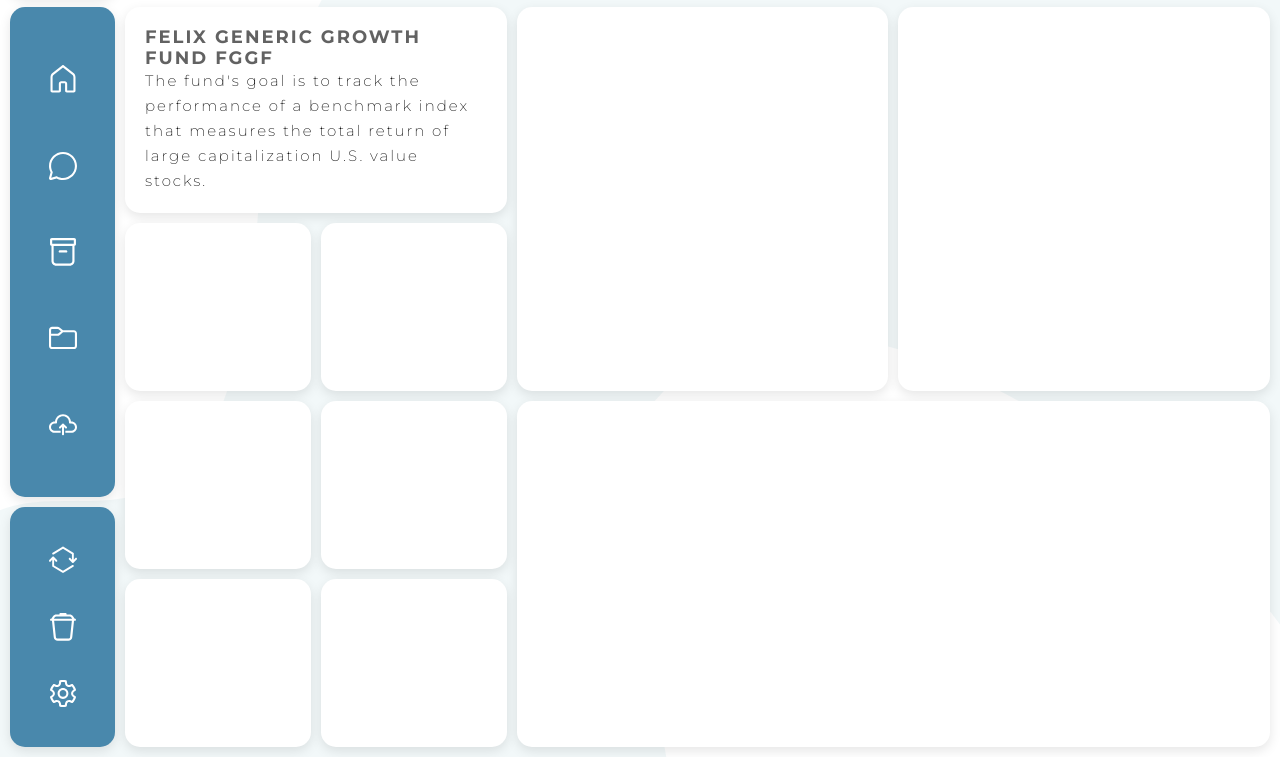
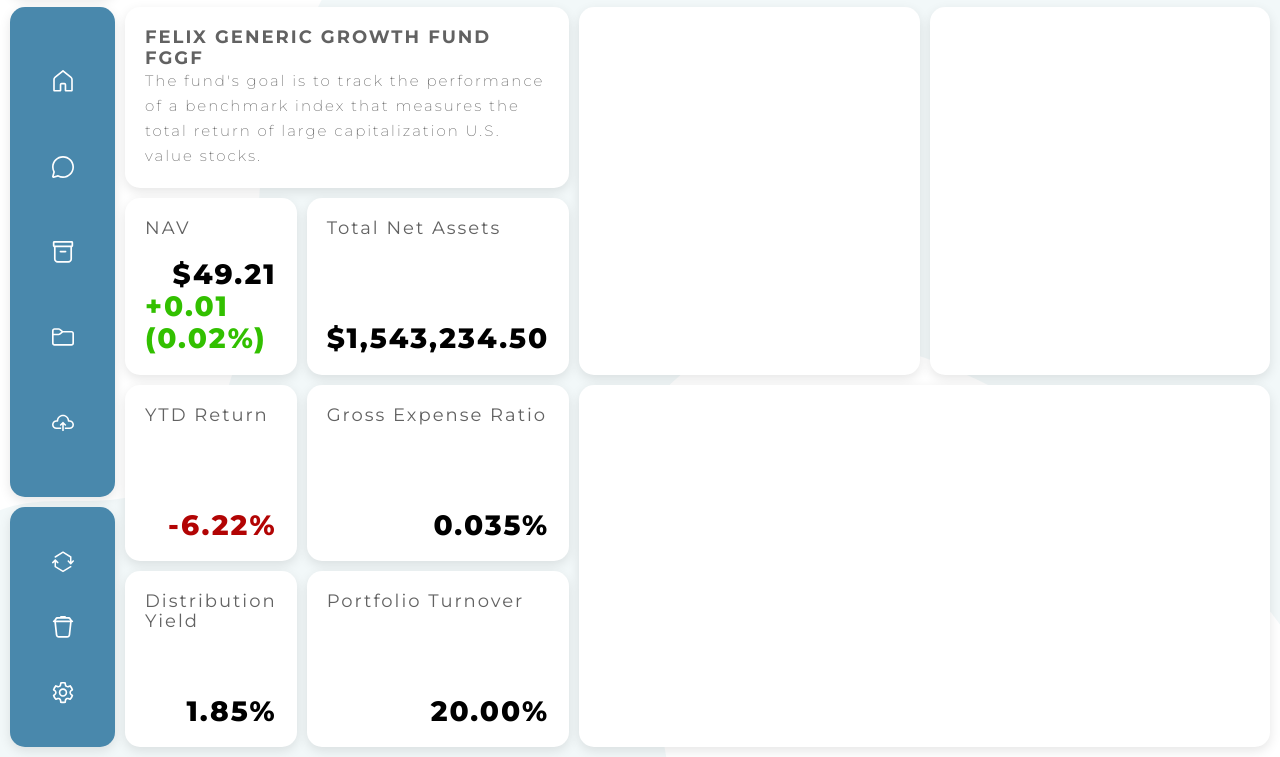
Before and after one commit to teapardee/odin-mf-dashboard, a plain HTML site: page index.html in a window 1280 px wide. Shown: the part 118-875 px from the top of the page. Drawn offline with nearby package versions, Linux system fonts and the light colour scheme.

Commit message:
Update All Small Tiles

```diff
--- a/index.html
+++ b/index.html
@@ -57,12 +57,33 @@
       <div class="tile fund-details"></div>
       <div class="tile fund-diversification"></div>
       <div class="tile fund-holdings"></div>
-      <div class="tile"></div>
-      <div class="tile"></div>
-      <div class="tile"></div>
-      <div class="tile"></div>
-      <div class="tile"></div>
-      <div class="tile"></div>
+      <div class="tile">
+        <div class="tile-header-thin">NAV</div>
+        <div class="tile-number">$49.21</div>
+        <div class="tile-number" style="color: #32c000; flex-grow: 0">
+          +0.01 (0.02%)
+        </div>
+      </div>
+      <div class="tile">
+        <div class="tile-header-thin">Total Net Assets</div>
+        <div class="tile-number">$1,543,234.50</div>
+      </div>
+      <div class="tile">
+        <div class="tile-header-thin">YTD Return</div>
+        <div class="tile-number" style="color: #b20404">-6.22%</div>
+      </div>
+      <div class="tile">
+        <div class="tile-header-thin">Gross Expense Ratio</div>
+        <div class="tile-number">0.035%</div>
+      </div>
+      <div class="tile">
+        <div class="tile-header-thin">Distribution Yield</div>
+        <div class="tile-number">1.85%</div>
+      </div>
+      <div class="tile">
+        <div class="tile-header-thin">Portfolio Turnover</div>
+        <div class="tile-number">20.00%</div>
+      </div>
     </div>
   </body>
 </html>
--- a/styles.css
+++ b/styles.css
@@ -9,6 +9,8 @@
   letter-spacing: 2px;
   --primary-color: #4988ac;
   --secondary-color: #626262;
+  --darkfont: black;
+  color: var(--secondary-color);
 }
 
 input,
@@ -63,8 +65,8 @@ nav {
 }
 
 img {
-  height: 2.8rem;
-  width: 2.8rem;
+  height: 2.2rem;
+  width: 2.2rem;
 }
 
 /* Header */
@@ -182,7 +184,11 @@ input::placeholder {
 .tile-header-bold {
   font-size: 1.8rem;
   font-weight: 700;
-  color: var(--secondary-color);
+}
+
+.tile-header-thin {
+  font-size: 1.8rem;
+  font-weight: 400;
 }
 
 .tile > p {
@@ -193,3 +199,13 @@ input::placeholder {
   font-weight: 200;
   align-items: center;
 }
+
+.tile-number {
+  display: flex;
+  flex-grow: 1;
+  justify-content: flex-end;
+  align-items: flex-end;
+  font-size: 2.8rem;
+  color: var(--darkfont);
+  font-weight: 800;
+}
```
